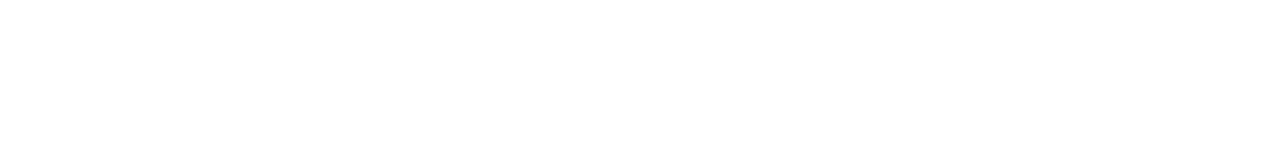
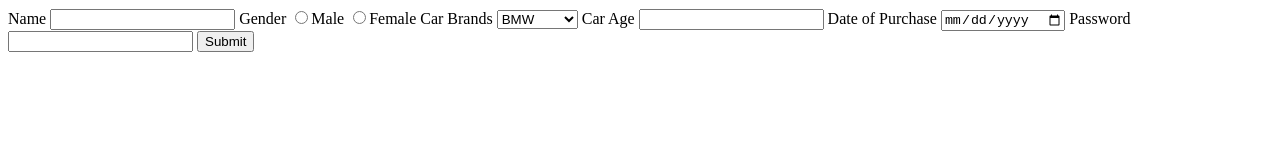
Before and after one commit to acciojob/car-insurance-form-sunny8750, a website: page main.html in a window 1280 px wide. Drawn offline with Linux system fonts and the light colour scheme.

Commit message:
solution

```diff
--- a/main.html
+++ b/main.html
@@ -10,6 +10,27 @@
 	<!-- the entire body must be written by student -->
     <script type="text/javascript" src="./script.js">
 </script>
+<form method="POST">
+	<label for="name">Name</label>
+	<input type="text" name="name" id="name" required>
+	<label for="email"></label>
+	<label for="gender">Gender</label>
+	<input type="radio"  name="gender" id="gender">Male
+	<input type="radio" name="gender" id="gender">Female
+	<label for="cars">Car Brands</label>
+	<select name="cars" id="cars">
+		<option value="BMW">BMW</option>
+		<option value="Audi">Audi</option>
+		<option value="Mercedez">Mercedez</option>
+	</select>
+	<label for="carage">Car Age</label>
+	<input type="number" name="carage" id="carage" required>
+	<label for="dop">Date of Purchase</label>
+	<input type="date" name="Date of Purchase" id="dop" required>
+	<label for="password">Password</label>
+	<input type="password" name="password" id="password" required>
+	<button type="submit">Submit</button>
+</form>
 
 </body>
 
```
